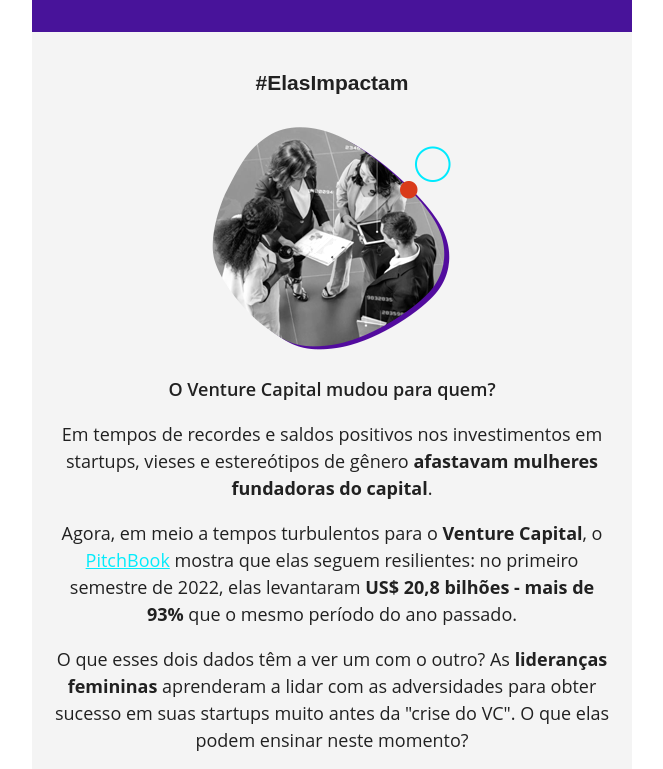
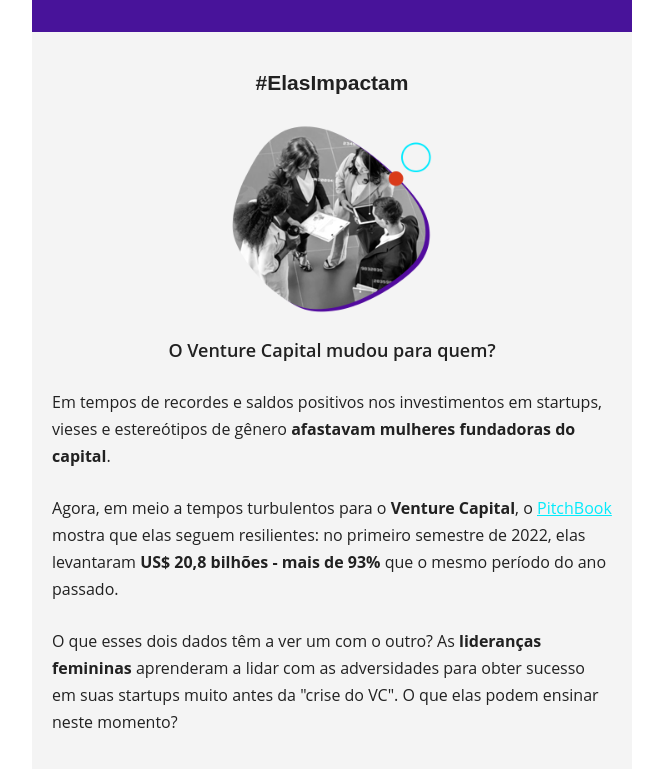
Before and after one commit to weimpact-tech/newsletter-16, a plain HTML site: page index.html in a window 1280 px wide. Shown: the part 4148-4917 px from the top of the page, without its empty margins (308-971 px from the left). Drawn offline with Linux system fonts and the light colour scheme.

Commit message:
ajuste alinhamento elas impactam

```diff
--- a/index.html
+++ b/index.html
@@ -357,7 +357,7 @@
                                                 style="-webkit-text-size-adjust: 100%; -ms-text-size-adjust: 100%; mso-table-lspace: 0pt; mso-table-rspace: 0pt; display: inline-block; width: 100%; border-collapse: collapse;">
                                                 <tr>
                                                     <td valign="top" class="bodyContent" mc:edit="body_content"
-                                                        style="-webkit-text-size-adjust: 100%; -ms-text-size-adjust: 100%; mso-table-lspace: 0pt; mso-table-rspace: 0pt; color: #212121; font-family: 'Open Sans', sans-serif; font-size: 18px; line-height: 150%; padding-top: 15px; padding-right: 20px; padding-bottom: 15px; padding-left: 20px; text-align: center;"
+                                                        style="-webkit-text-size-adjust: 100%; -ms-text-size-adjust: 100%; mso-table-lspace: 0pt; mso-table-rspace: 0pt; color: #212121; font-family: 'Open Sans', sans-serif; font-size: 18px; line-height: 150%; padding-top: 15px; padding-right: 20px; padding-bottom: 15px; padding-left: 20px;"
                                                         align="center">
                                                         <h3 id="h3Roxo"
                                                             style="display: block; font-style: normal; letter-spacing: normal; margin-top: 20px; margin-right: 0; margin-bottom: 10px; margin-left: 0; text-align: center; font-size: 21px; line-height: 31px; font-family: 'Poppins', sans-serif; font-weight: 700; margin: 20px 0px 0px; color: #212121;">
@@ -367,28 +367,35 @@
                                                             </p>
                                                         </h3>
                                                         <img src="https://weimpact-tech.github.io/newsletter-16/img/Imagem_ElasImpactam_N16.png"
-                                                            alt="mulheres + gráfico">
+                                                            alt="mulheres + gráfico"
+                                                            style="-ms-interpolation-mode: bicubic; border: 0; line-height: 100%; outline: none; text-decoration: none; width: 100%; display: inline; height: auto; max-width: 210px; text-align: center;">
                                                         <p id="pSemiBold"
                                                             style="-webkit-text-size-adjust: 100%; -ms-text-size-adjust: 100%; font-size: 18px; line-height: 28px; font-weight: 600; text-align: center;">
                                                             O Venture Capital mudou para quem?
                                                         </p>
-                                                        <p>
+                                                        <p
+                                                            style="-webkit-text-size-adjust: 100%; -ms-text-size-adjust: 100%; font-size: 16px; text-align: left; margin-top: 25px;">
                                                             Em tempos de recordes e saldos positivos nos investimentos
                                                             em startups, vieses e estereótipos de gênero <b>afastavam
-                                                            mulheres fundadoras do capital</b>.
+                                                                mulheres fundadoras do capital</b>.
                                                         </p>
-                                                        <p>
-                                                            Agora, em meio a tempos turbulentos para o <b>Venture Capital</b>,
+                                                        <p
+                                                            style="-webkit-text-size-adjust: 100%; -ms-text-size-adjust: 100%; font-size: 16px; text-align: left; margin-top: 25px;">
+                                                            Agora, em meio a tempos turbulentos para o <b>Venture
+                                                                Capital</b>,
                                                             o <a href="https://pitchbook.com/news/articles/2022-female-founders-venture-capital "
-                                                            target="_blank"
-                                                            style="-webkit-text-size-adjust: 100%; -ms-text-size-adjust: 100%; color: #04ebfb;">
-                                                            PitchBook</a> mostra que elas seguem resilientes: no
+                                                                target="_blank"
+                                                                style="-webkit-text-size-adjust: 100%; -ms-text-size-adjust: 100%; color: #04ebfb;">
+                                                                PitchBook</a> mostra que elas seguem resilientes: no
                                                             primeiro semestre de 2022, elas levantaram <b>US$
-                                                                20,8 bilhões - mais de 93%</b> que o mesmo período do ano passado.
+                                                                20,8 bilhões - mais de 93%</b> que o mesmo período do
+                                                            ano passado.
                                                         </p>
-                                                        <p>
+                                                        <p
+                                                            style="-webkit-text-size-adjust: 100%; -ms-text-size-adjust: 100%; font-size: 16px; text-align: left; margin-top: 25px;">
                                                             O que esses dois dados têm a ver um com o outro? As
-                                                            <b>lideranças femininas</b> aprenderam a lidar com as adversidades
+                                                            <b>lideranças femininas</b> aprenderam a lidar com as
+                                                            adversidades
                                                             para obter sucesso em suas startups muito antes da "crise do
                                                             VC". O que elas podem ensinar neste momento?
                                                         </p>
```
